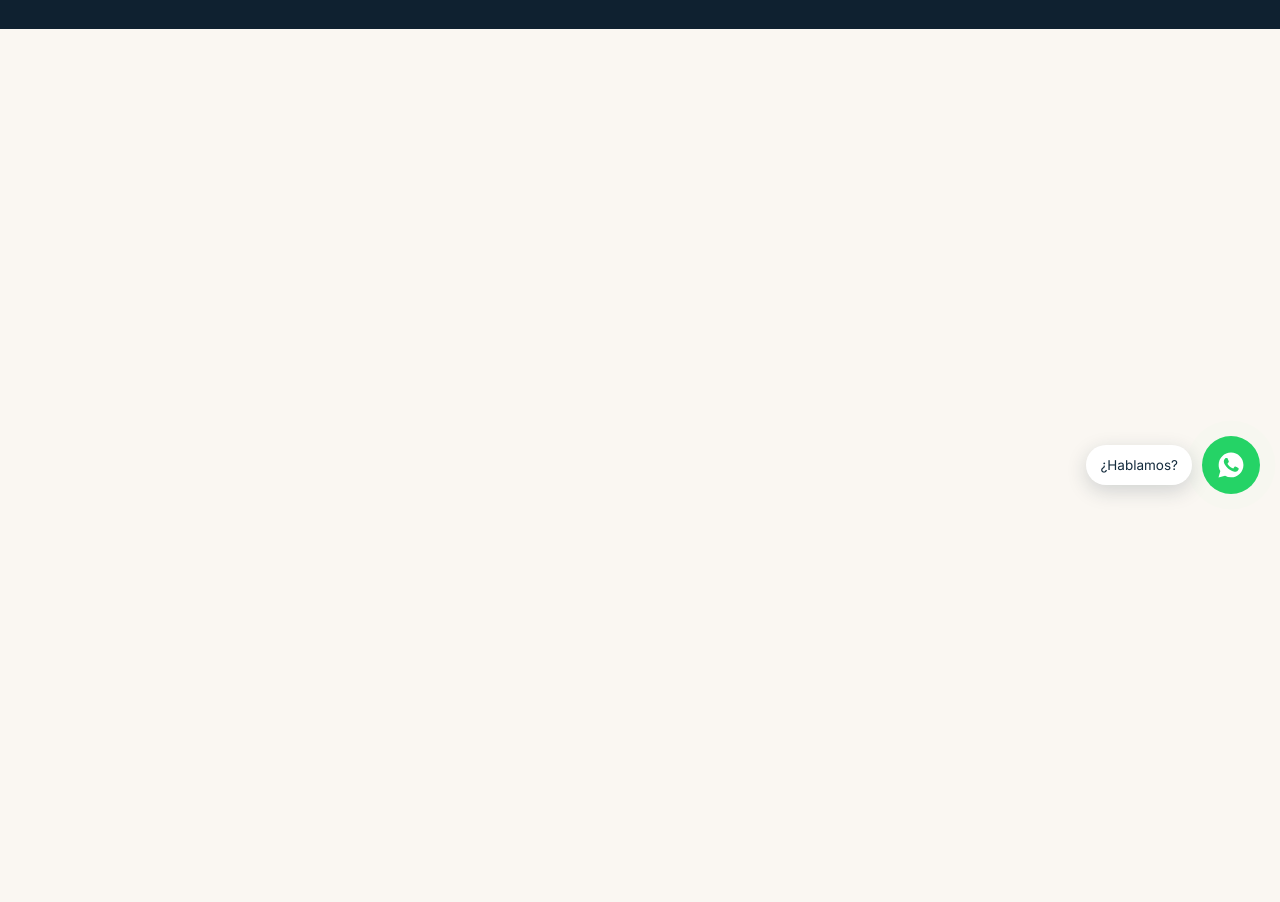
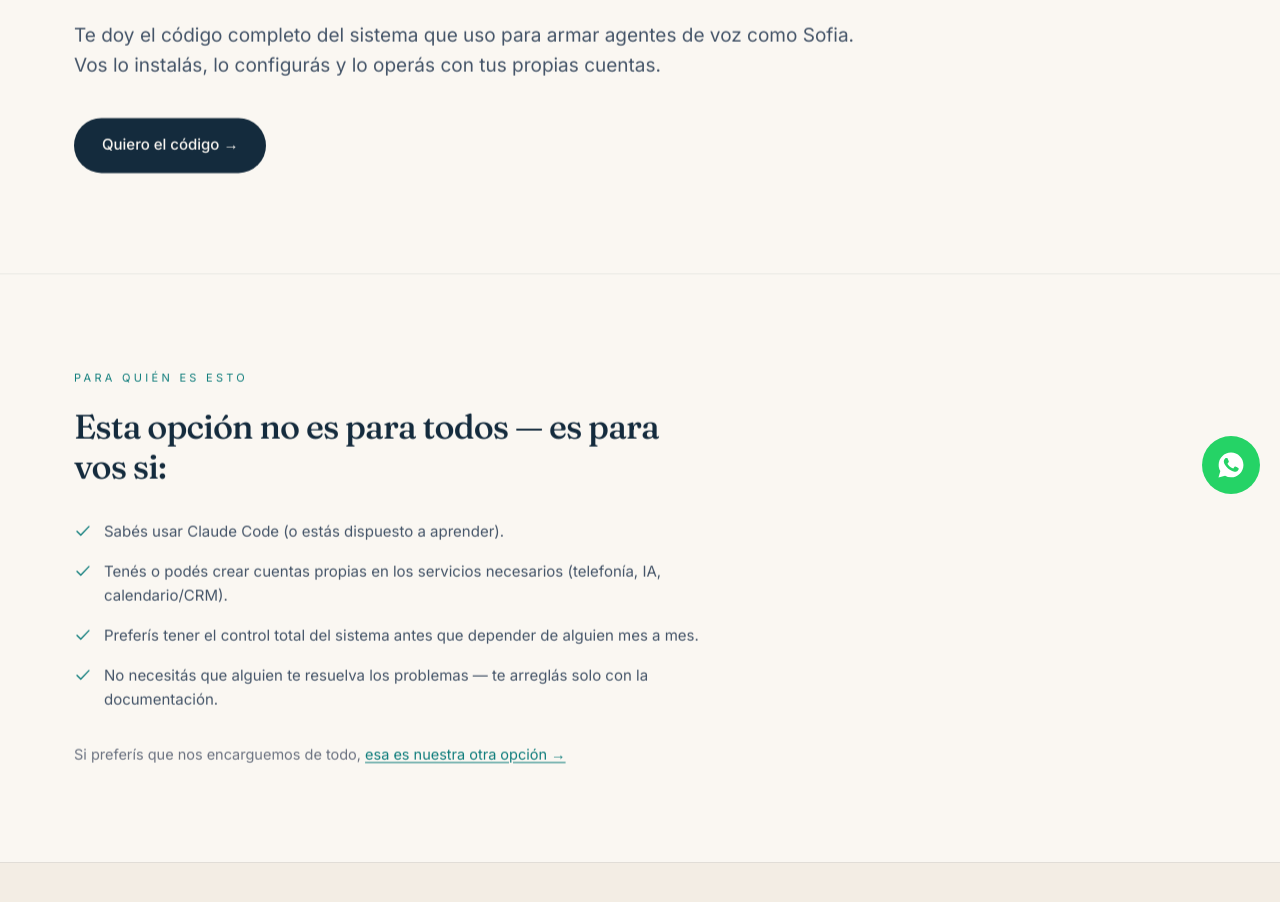
Before and after one commit to Denjm9319/sanchez-maldonado-landing, a React (Vite) app: page /productos in a window 1280 px wide. Shown: the part 286-1188 px from the top of the page. Before the commit the page ends 800 px from the top, so only its background shows below. Built offline with nearby package versions, Linux system fonts and the light colour scheme.

Commit message:
Add /productos page for the self-install voice agent code product
Standalone page with audience checklist, includes/excludes comparison,
pricing and a self-installation disclaimer, linked from the nav.

```diff
--- a/src/App.tsx
+++ b/src/App.tsx
@@ -6,6 +6,7 @@ import ScrollManager from "./components/ScrollManager";
 import Home from "./pages/Home";
 import Proyectos from "./pages/Proyectos";
 import Nosotros from "./pages/Nosotros";
+import Productos from "./pages/Productos";
 
 export default function App() {
   return (
@@ -16,6 +17,7 @@ export default function App() {
         <Routes>
           <Route path="/" element={<Home />} />
           <Route path="/proyectos" element={<Proyectos />} />
+          <Route path="/productos" element={<Productos />} />
           <Route path="/nosotros" element={<Nosotros />} />
         </Routes>
       </main>
--- a/src/config/site.ts
+++ b/src/config/site.ts
@@ -31,6 +31,7 @@ export const NAV_LINKS = [
   { href: "/proyectos#servicios", label: "Servicios" },
   { href: "/#sofia", label: "Sofia" },
   { href: "/proyectos#proyectos", label: "Proyectos" },
+  { href: "/productos", label: "Productos" },
   { href: "/nosotros", label: "Nosotros" },
   { href: "/nosotros#proceso", label: "Cómo trabajamos" },
   { href: "/#faq", label: "FAQ" },
--- /dev/null
+++ b/src/pages/Productos.tsx
@@ -0,0 +1,171 @@
+import { Link } from "react-router-dom";
+import Reveal from "../components/Reveal";
+import { waLink } from "../config/site";
+
+const INSTALLER_WA_LINK = waLink(
+  "Hola, quiero comprar el instalador de Sofia (agente de voz con IA) por USD 59."
+);
+
+function IconCheck() {
+  return (
+    <svg width="18" height="18" viewBox="0 0 24 24" fill="none" stroke="currentColor" strokeWidth="1.8" aria-hidden="true">
+      <path d="M4 12.5l5 5L20 6" strokeLinecap="round" strokeLinejoin="round" />
+    </svg>
+  );
+}
+function IconCross() {
+  return (
+    <svg width="18" height="18" viewBox="0 0 24 24" fill="none" stroke="currentColor" strokeWidth="1.8" aria-hidden="true">
+      <path d="M6 6l12 12M18 6L6 18" strokeLinecap="round" />
+    </svg>
+  );
+}
+
+const AUDIENCE = [
+  "Sabés usar Claude Code (o estás dispuesto a aprender).",
+  "Tenés o podés crear cuentas propias en los servicios necesarios (telefonía, IA, calendario/CRM).",
+  "Preferís tener el control total del sistema antes que depender de alguien mes a mes.",
+  "No necesitás que alguien te resuelva los problemas — te arreglás solo con la documentación.",
+];
+
+const INCLUDES = [
+  "El código fuente completo del sistema",
+  "Los prompts ya armados y probados en llamadas reales",
+  "Una guía paso a paso pensada para instalarse con Claude Code, sin tener que escribir código a mano",
+  "Documentación de cada pieza: qué hace, cómo se conecta, qué configurar",
+  "Todo con un solo prompt de instalación",
+];
+
+const EXCLUDES = [
+  "Soporte técnico continuo",
+  "Mantenimiento ni ajustes de mi parte",
+  "Las cuentas de los servicios que necesita para funcionar (te digo cuáles, las contratás vos, a tu nombre)",
+  "Garantía de resultado — la calidad de la instalación depende de cómo lo configures",
+];
+
+export default function ProductosPage() {
+  return (
+    <div className="pt-[64px]">
+      <Reveal className="max-w-[1180px] mx-auto px-6 pt-[68px] pb-[clamp(60px,8vw,100px)]">
+        <p className="text-[11px] tracking-[0.3em] uppercase text-teal mb-5">Productos</p>
+        <h1 className="text-[clamp(30px,4.2vw,50px)] leading-[1.14] mb-6 max-w-[18em] [text-wrap:pretty]">
+          ¿Sos técnico? Instalate tu propia recepcionista de IA.
+        </h1>
+        <p className="text-[clamp(16px,1.5vw,19px)] leading-relaxed text-body max-w-[42em] mb-9">
+          Te doy el código completo del sistema que uso para armar agentes de voz como Sofia. Vos lo
+          instalás, lo configurás y lo operás con tus propias cuentas.
+        </p>
+        <a
+          href={INSTALLER_WA_LINK}
+          target="_blank"
+          rel="noopener noreferrer"
+          className="inline-flex bg-navy text-cream px-7 py-4 rounded-full text-[15px] font-medium hover:bg-teal"
+        >
+          Quiero el código →
+        </a>
+      </Reveal>
+
+      <Reveal className="border-t border-navy/[0.09]" style={{ display: "block" }}>
+        <div className="max-w-[1180px] mx-auto px-6 py-[clamp(60px,8vw,96px)]">
+          <p className="text-[11px] tracking-[0.3em] uppercase text-teal mb-5">Para quién es esto</p>
+          <h2 className="text-[clamp(24px,3vw,34px)] leading-[1.2] mb-8 max-w-[20em] [text-wrap:pretty]">
+            Esta opción no es para todos — es para vos si:
+          </h2>
+          <ul className="grid gap-4 max-w-[42em] mb-8">
+            {AUDIENCE.map((item) => (
+              <li key={item} className="flex gap-3 items-start text-[15px] leading-[1.6] text-body">
+                <span className="mt-0.5 shrink-0 text-teal">
+                  <IconCheck />
+                </span>
+                {item}
+              </li>
+            ))}
+          </ul>
+          <p className="text-[14.5px] text-secondary">
+            Si preferís que nos encarguemos de todo,{" "}
+            <Link to="/proyectos#servicios" className="text-teal hover:text-navy underline underline-offset-2">
+              esa es nuestra otra opción →
+            </Link>
+          </p>
+        </div>
+      </Reveal>
+
+      <section className="bg-creamDeep border-t border-b border-navy/[0.08]">
+        <Reveal className="max-w-[1180px] mx-auto px-6 py-[clamp(60px,8vw,96px)]">
+          <p className="text-[11px] tracking-[0.3em] uppercase text-teal mb-5">Qué incluye</p>
+          <h2 className="text-[clamp(24px,3vw,34px)] leading-[1.2] mb-10 max-w-[22em] [text-wrap:pretty]">
+            Todo lo que necesitás para instalarlo vos mismo.
+          </h2>
+          <div className="grid gap-[clamp(20px,2.5vw,28px)] [grid-template-columns:repeat(auto-fit,minmax(min(100%,280px),1fr))]">
+            <div className="bg-white border border-navy/[0.09] rounded-[20px] p-[30px] px-7">
+              <h3 className="text-[13px] tracking-[0.12em] uppercase text-navy mb-5">Incluye</h3>
+              <ul className="grid gap-3.5">
+                {INCLUDES.map((item) => (
+                  <li key={item} className="flex gap-3 items-start text-[14.5px] leading-[1.6] text-body">
+                    <span className="mt-0.5 shrink-0 text-teal">
+                      <IconCheck />
+                    </span>
+                    {item}
+                  </li>
+                ))}
+              </ul>
+            </div>
+            <div className="bg-white border border-navy/[0.09] rounded-[20px] p-[30px] px-7">
+              <h3 className="text-[13px] tracking-[0.12em] uppercase text-navy mb-5">No incluye</h3>
+              <ul className="grid gap-3.5">
+                {EXCLUDES.map((item) => (
+                  <li key={item} className="flex gap-3 items-start text-[14.5px] leading-[1.6] text-secondary">
+                    <span className="mt-0.5 shrink-0 text-navy/40">
+                      <IconCross />
+                    </span>
+                    {item}
+                  </li>
+                ))}
+              </ul>
+            </div>
+          </div>
+        </Reveal>
+      </section>
+
+      <Reveal className="max-w-[1180px] mx-auto px-6 py-[clamp(60px,8vw,96px)]">
+        <p className="text-[11px] tracking-[0.3em] uppercase text-teal mb-5">Por qué existe esta opción</p>
+        <p className="text-[16px] leading-[1.8] text-body max-w-[42em]">
+          No a todos les sirve pagar una mensualidad por algo que pueden operar ellos mismos si tienen el
+          conocimiento técnico. Esta versión te da exactamente lo que necesitás para hacerlo vos: el
+          sistema real, probado, documentado — sin intermediarios.
+        </p>
+      </Reveal>
+
+      <section className="bg-navy text-cream">
+        <Reveal className="max-w-[1180px] mx-auto px-6 py-[clamp(60px,8vw,96px)]">
+          <p className="text-[11px] tracking-[0.3em] uppercase text-gold mb-5">Precio</p>
+          <p className="font-display text-[clamp(36px,5vw,54px)] mb-3">Pago único: USD 59</p>
+          <p className="text-cream/78 text-[15.5px] leading-[1.7] max-w-[40em] mb-9">
+            Acceso de por vida al código y la documentación. Los costos de los servicios que uses para
+            operarlo (telefonía, IA, etc.) corren por tu cuenta, directo con cada proveedor.
+          </p>
+          <a
+            href={INSTALLER_WA_LINK}
+            target="_blank"
+            rel="noopener noreferrer"
+            className="inline-flex bg-gold text-navy px-7 py-4 rounded-full text-[15px] font-medium hover:bg-cream"
+          >
+            Quiero el código →
+          </a>
+        </Reveal>
+      </section>
+
+      <Reveal className="max-w-[1180px] mx-auto px-6 py-[clamp(50px,7vw,80px)]">
+        <div className="border-l-[3px] border-gold bg-navy/[0.04] rounded-r-[12px] p-[26px] px-7 max-w-[46em]">
+          <p className="text-[11px] tracking-[0.15em] uppercase text-navy/60 mb-3">Aviso importante</p>
+          <p className="text-[14.5px] leading-[1.7] text-secondary">
+            Este es un producto de autoinstalación, sin soporte incluido. Sos responsable de la
+            configuración, el cumplimiento legal en tu jurisdicción, y la operación del sistema una vez
+            instalado. Si en algún momento preferís que nos encarguemos de todo, podés pasarte a nuestro
+            servicio gestionado cuando quieras.
+          </p>
+        </div>
+      </Reveal>
+    </div>
+  );
+}
```
